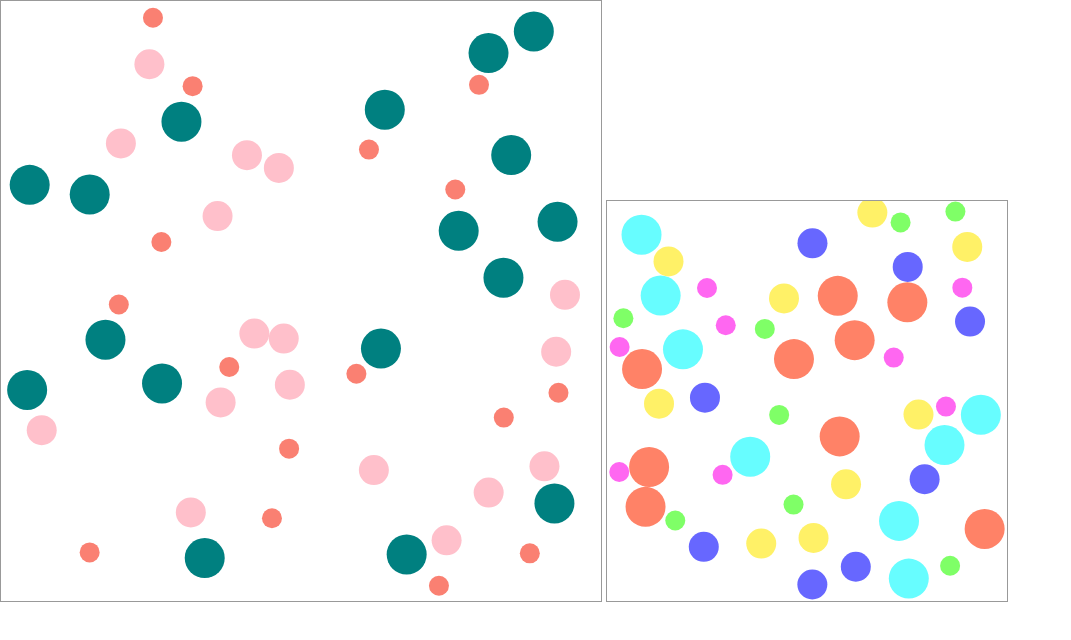
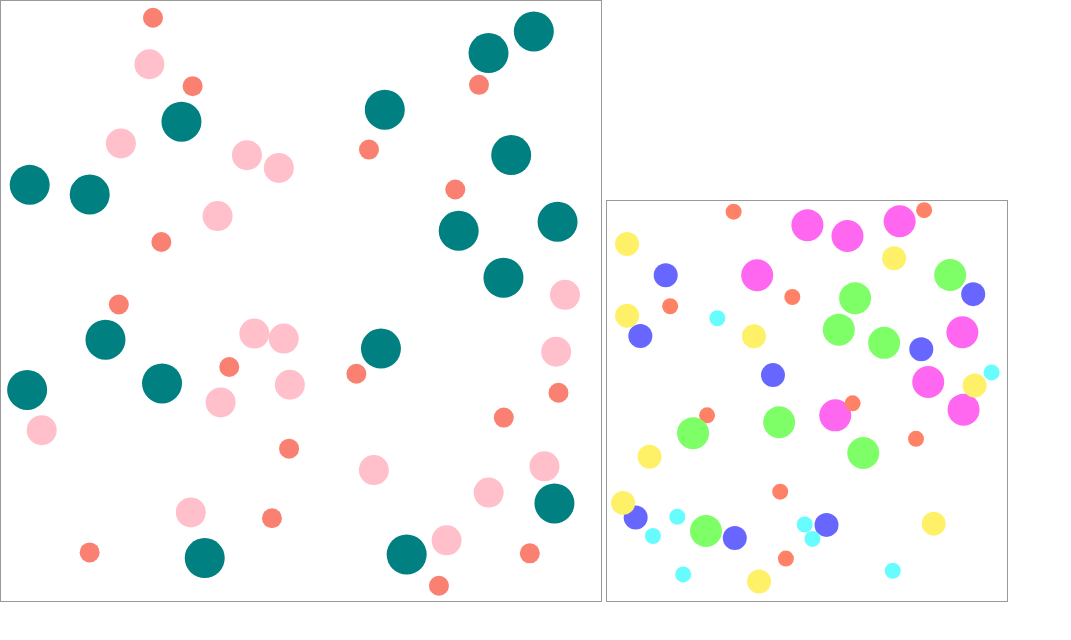
Before and after one commit to lcbiplove/lf-ball-collision, a plain HTML site: page index.html in a window 1280 px wide. Shown: the whole page, without its empty margins (0-1071 px from the left). Drawn offline with Linux system fonts and the light colour scheme.

Commit message:
Version 1 minor fix

```diff
--- a/index.html
+++ b/index.html
@@ -26,7 +26,8 @@
         id: "second-canvas",
         width: 400,
         height: 400,
-        numOfBalls: 50
+        numOfBalls: 50,
+        ballSizes: [8, 12, 16]
       });
     </script>
   </body>
```
